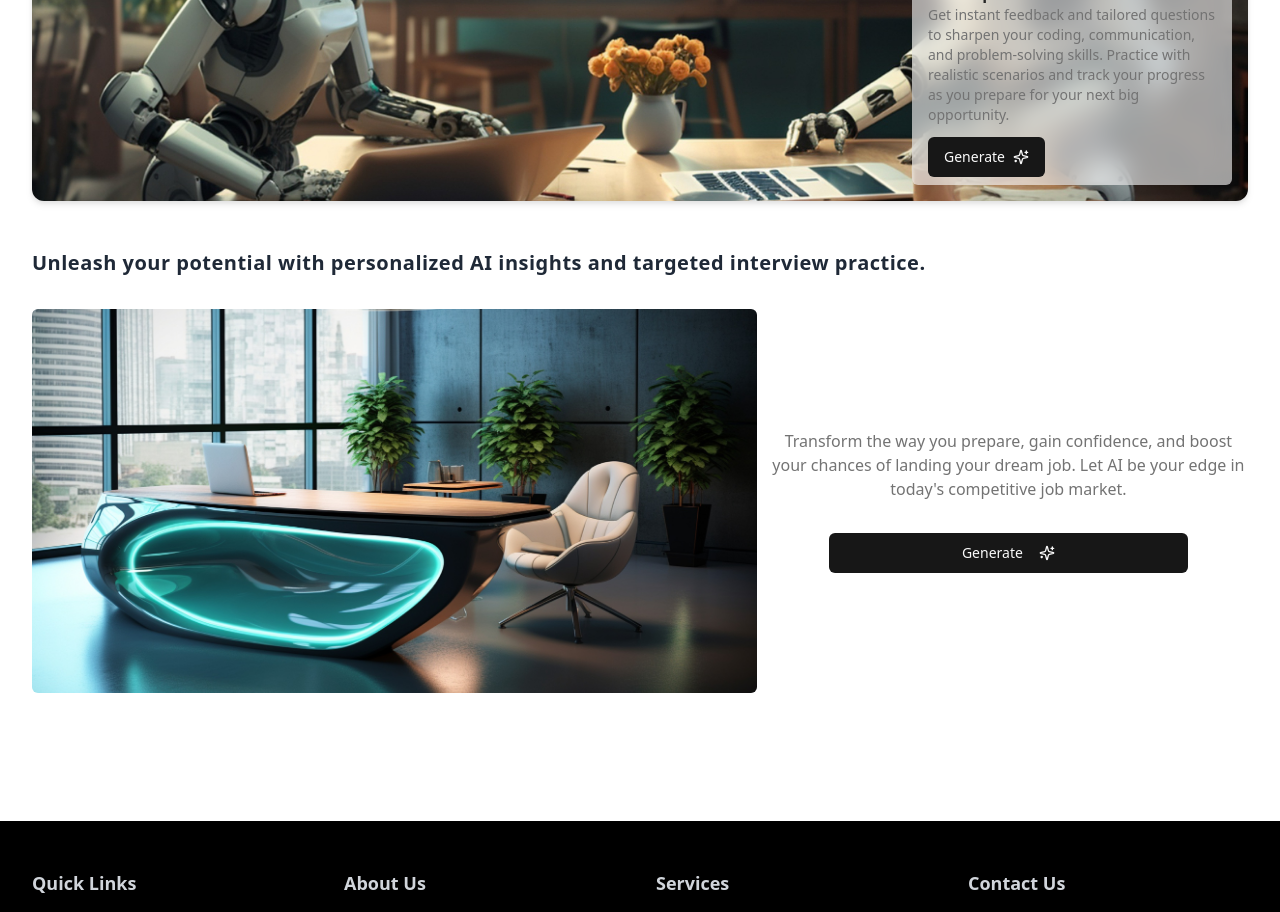
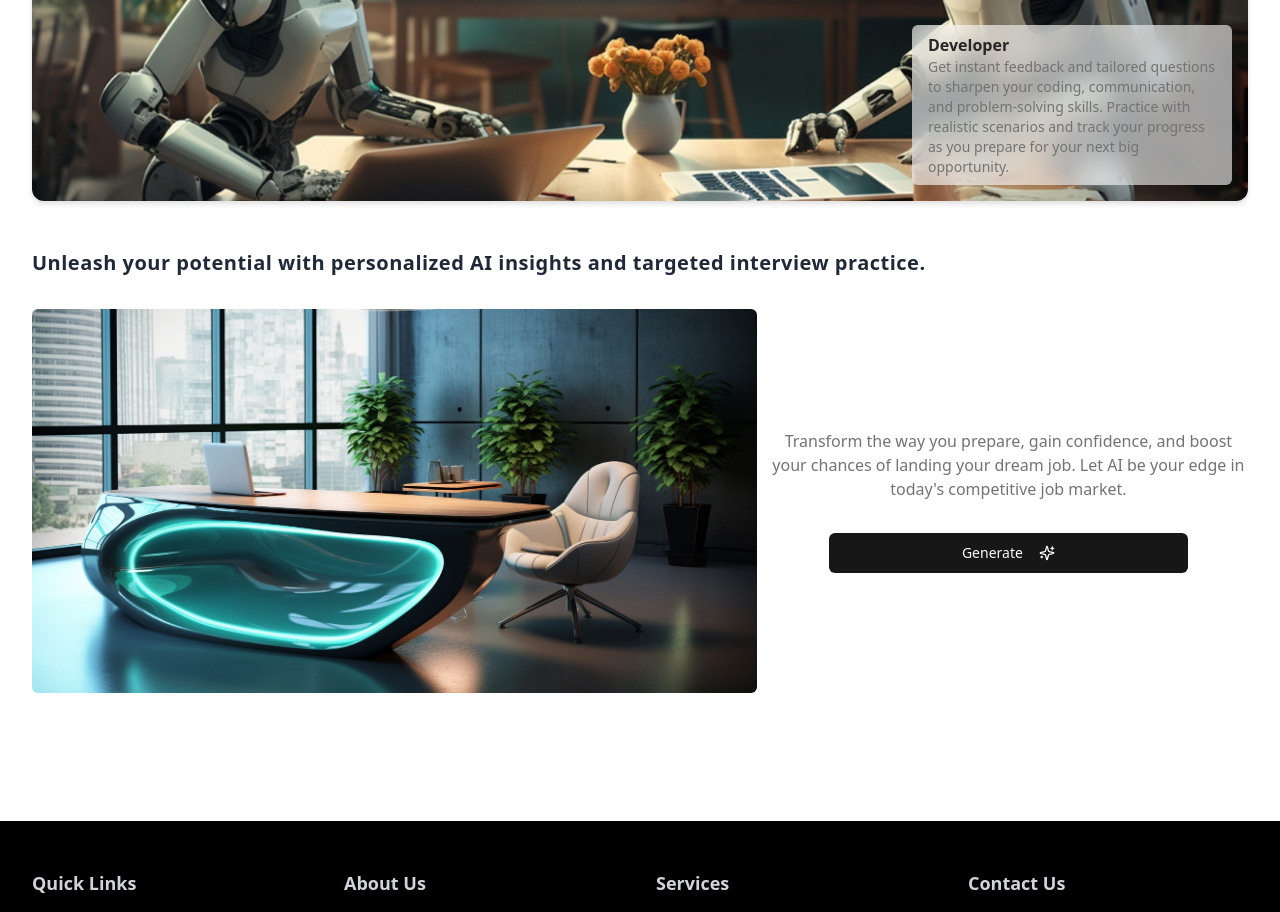
Before and after one commit to utkarshrastogi121/AiInterviewApp, a React (Vite) app: page / in a window 1280 px wide. Shown: the part 780-1692 px from the top of the page. Built offline with nearby package versions, Linux system fonts and the light colour scheme; no server answers.

Commit message:
few ui changes

```diff
--- a/src/routes/home.tsx
+++ b/src/routes/home.tsx
@@ -58,10 +58,6 @@ const HomePage = () => {
             <p className="text-sm text-neutral-500">
               Get instant feedback and tailored questions to sharpen your coding, communication, and problem-solving skills. Practice with realistic scenarios and track your progress as you prepare for your next big opportunity.
             </p>
-
-            <Button className="mt-3">
-              Generate <Sparkles />
-            </Button>
           </div>
         </div>
       </Container>
```
Also changed, not shown: 15 other files (tests, documents, lock files or other folders).
